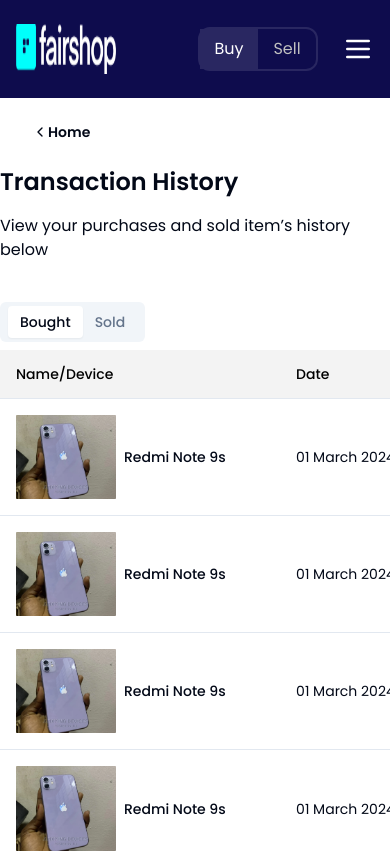
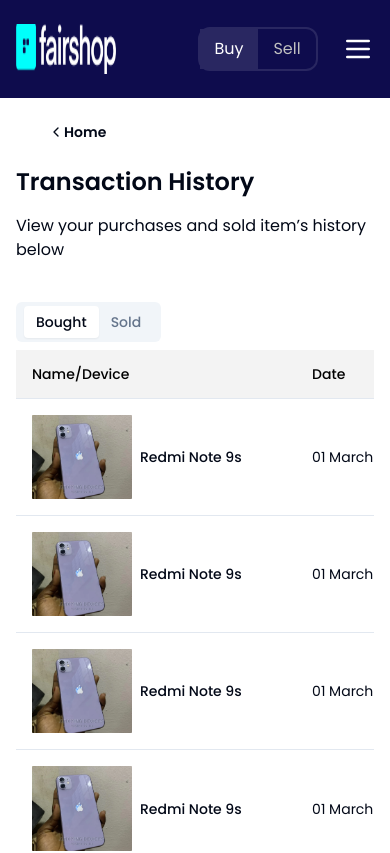
Before and after one commit to carissaayo/fs-landingpage, a React (Vite) app: page /transactions in a window 390 px wide. Shown: the top 853 px of the page. Built offline with nearby package versions, Linux system fonts and the light colour scheme.

Commit message:
added px-4 for mobile on transaction page

```diff
--- a/src/pages/Transactions.jsx
+++ b/src/pages/Transactions.jsx
@@ -37,7 +37,7 @@
       <Nav scroll={scroll} isBuy={1} />
 
       <MobileNav isBuy={1} scroll={scroll} />
-      <section className="xs:px-8 md:px-16 lg:px-20 2xl:px-32 poppins-regular pb-12">
+      <section className=" px-4 xs:px-8 md:px-16 lg:px-20 2xl:px-32 poppins-regular pb-12">
         {/* GoBack  */}
         <div className="px-8 xs:px-0 py-6 poppins-semibold ">
           <p className="flex items-center xs:gap-1 sm:gap-4 text-sm sm:text-base">
```
